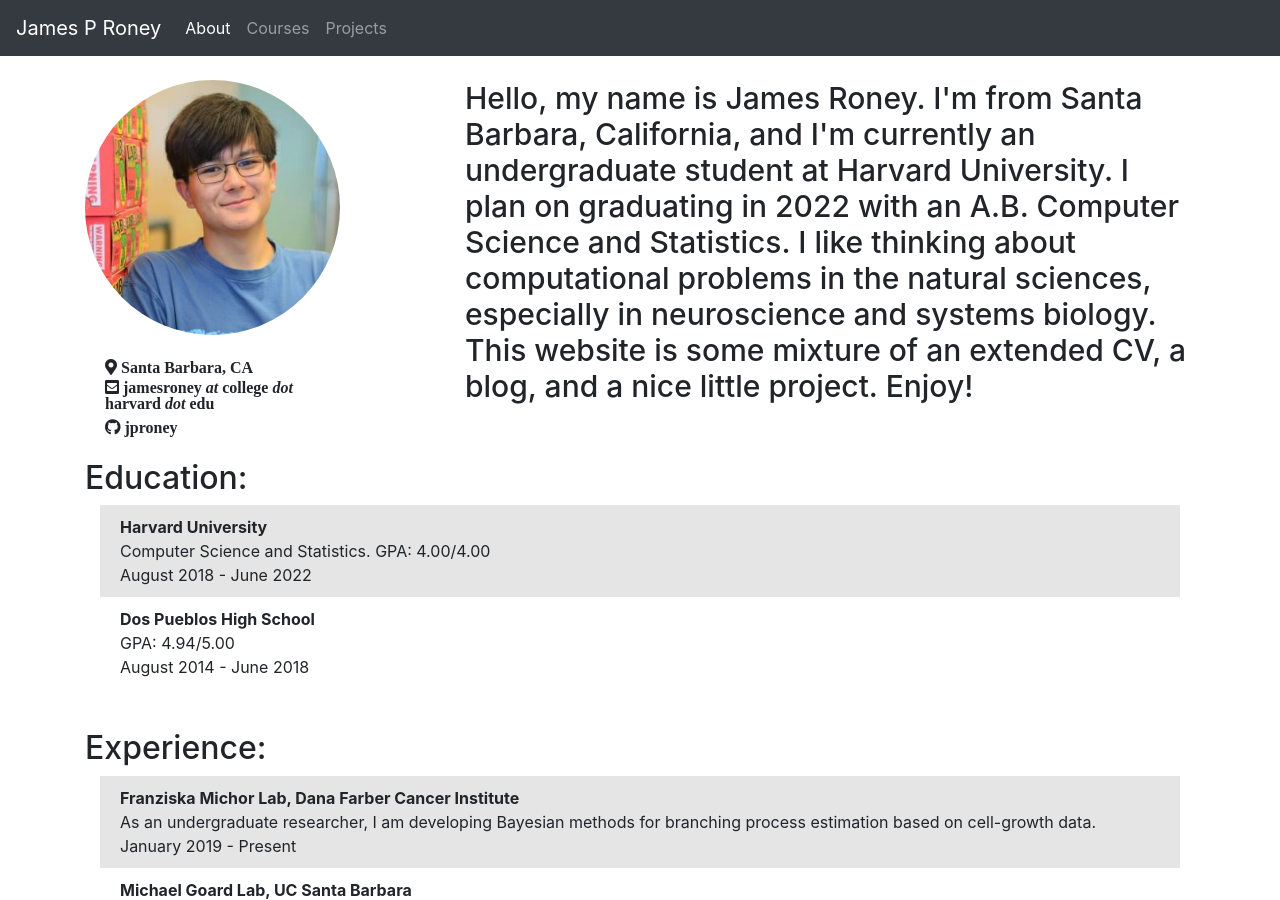
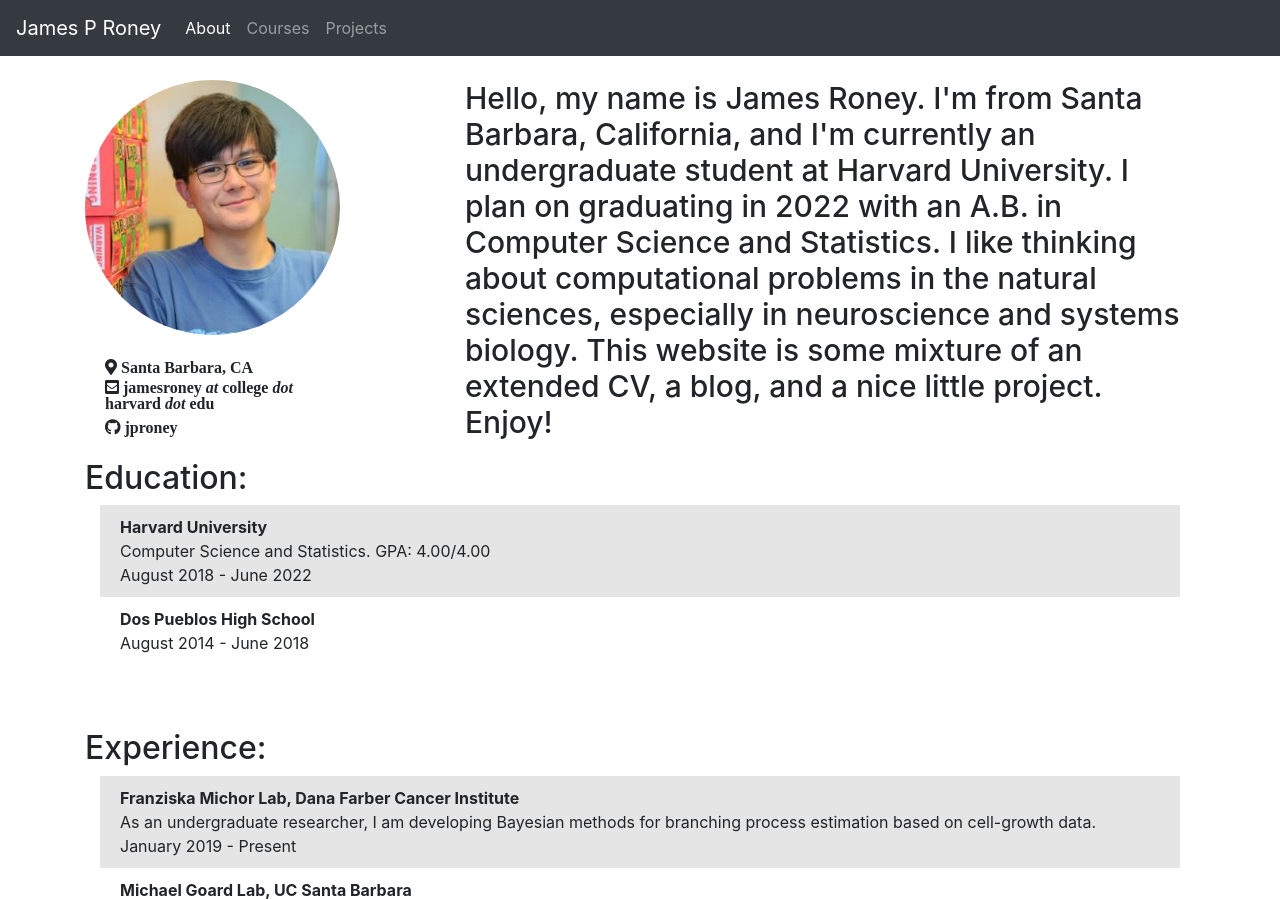
Before and after one commit to jproney/oldiste, a Jekyll site: the page built from index.md, in a window 1280 px wide and 900 px high. Built offline with Jekyll 4.4.1, drawn with Linux system fonts in a browser that asks for light colours; nearby versions of some CDN libraries.

Commit message:
minor tweaks

```diff
--- a/_data/education.yml
+++ b/_data/education.yml
@@ -2,5 +2,4 @@
   line1: "Computer Science and Statistics. GPA: 4.00/4.00"
   line2: "August 2018 - June 2022"
 - name: "Dos Pueblos High School"
-  line1: "GPA: 4.94/5.00"
-  line2: "August 2014 - June 2018"
+  line1: "August 2014 - June 2018"
--- a/index.md
+++ b/index.md
@@ -10,7 +10,7 @@ permalink: /
       {% include profile.html %}
   </div>
   <div class="col-md-8 mt-4 offset-md-1">
-      <h1>Hello, my name is James Roney. I'm from Santa Barbara, California, and I'm currently an undergraduate student at Harvard University. I plan on graduating in 2022 with an A.B. Computer Science and Statistics. I like thinking about computational problems in the natural sciences, especially in neuroscience and systems biology. This website is some mixture of an extended CV, a blog, and a nice little project. Enjoy!</h1>
+      <h1>Hello, my name is James Roney. I'm from Santa Barbara, California, and I'm currently an undergraduate student at Harvard University. I plan on graduating in 2022 with an A.B. in Computer Science and Statistics. I like thinking about computational problems in the natural sciences, especially in neuroscience and systems biology. This website is some mixture of an extended CV, a blog, and a nice little project. Enjoy!</h1>
   </div>
 </div>
 
```
